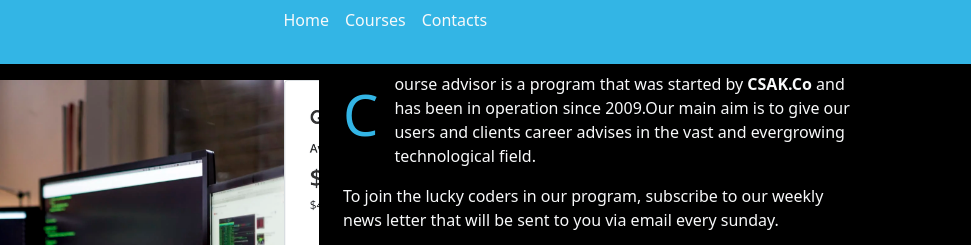
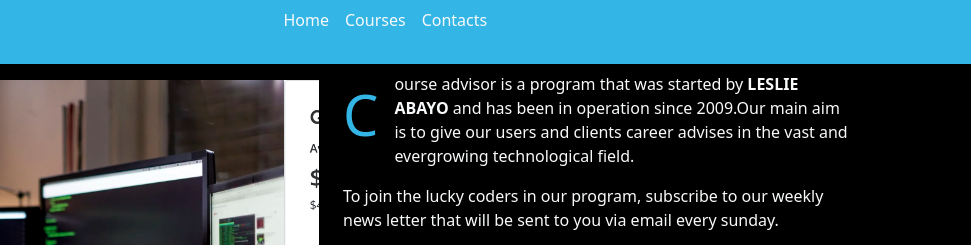
Before and after one commit to Abayo-UI/Course, a plain HTML site: page index.html in a window 1280 px wide. Shown: the top 245 px of the page, 309-1280 px from the left. Drawn offline with nearby package versions, Linux system fonts and the light colour scheme.

Commit message:
Add files via upload

```diff
--- a/index.html
+++ b/index.html
@@ -97,7 +97,7 @@
   </div>
 
   <div class="col-lg-5  text-justify" style="margin-top: 4.5rem;">
-     <p class="capital">Course advisor is a program that was started by <strong>CSAK.Co</strong> and has been in operation since 2009.Our main aim is to give our users and clients career advises in the vast and evergrowing technological field.</p>
+     <p class="capital">Course advisor is a program that was started by <strong>LESLIE ABAYO</strong> and has been in operation since 2009.Our main aim is to give our users and clients career advises in the vast and evergrowing technological field.</p>
      <p>To join the lucky coders in our program, subscribe to our weekly news letter that will be sent to you via email every sunday.</p>
      <p>Today's open source is not only meant for beginners who want to learn about which field to specialize but also anyone can go through it as you can find some additonal information and various links to free sources to start your journey. Remember that...</p>
      <div >
@@ -507,7 +507,7 @@
     </div>
     <div class="col-lg-4 col-sm-12 d-flex flex-column justify-content-center align-items-center">
       <div class="bg-dark w-100 mt-3" style="height: 0.2rem; "></div>
-      <h4 class="mb-0 mt-2">Designed By CSAK.Co</h4>
+      <h4 class="mb-0 mt-2">Designed By Leslie Abayo</h4>
       <h4>&#169 2023</h4>
     </div>
   </footer>
```
